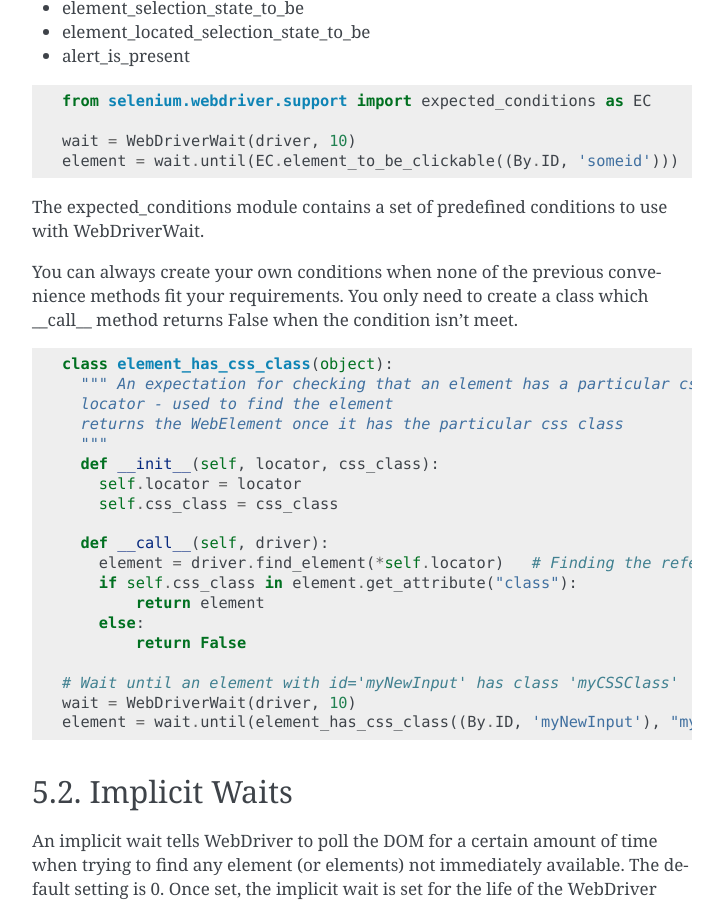
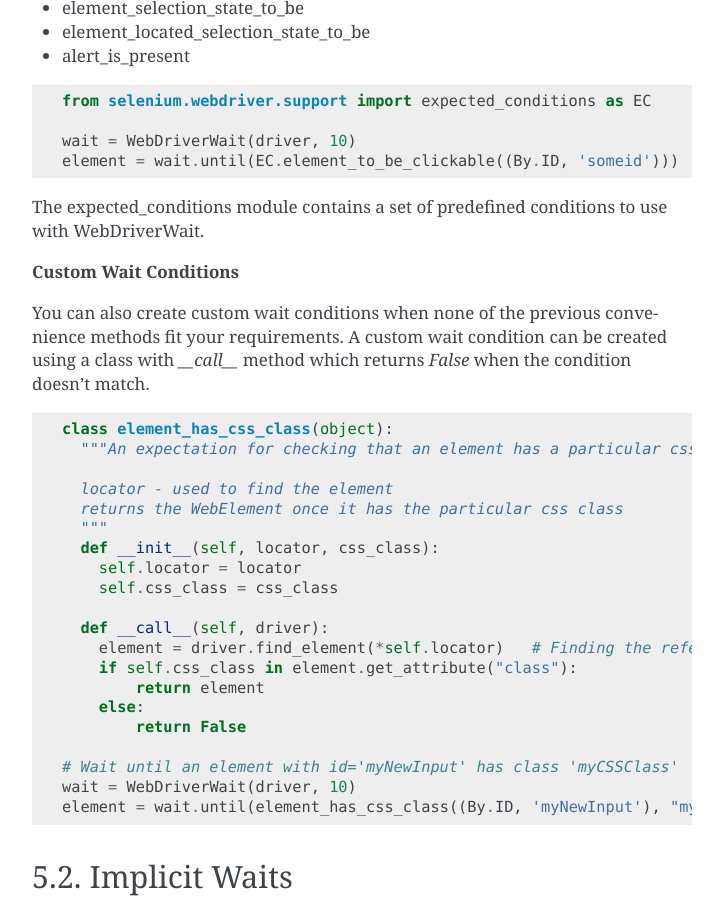
Before and after one commit to baijum/selenium-python, a Sphinx documentation site: the page built from source/waits.rst, in a window 1280 px wide and 900 px high, scrolled down 1522 px. Shown: the whole window, without its empty margins (388-1111 px from the left). Built offline with Sphinx 7.4.7, drawn with Linux system fonts in a browser that asks for light colours.

Commit message:
rephrase sentence

```diff
--- a/source/waits.rst
+++ b/source/waits.rst
@@ -90,15 +90,18 @@ own utility package for them.
 The expected_conditions module contains a set of predefined conditions
 to use with WebDriverWait.
 
-You can always create your own conditions when none of the previous convenience
-methods fit your requirements. You only need to create a class
-which __call__ method returns False when the condition isn't meet.
+**Custom Wait Conditions**
+
+You can also create custom wait conditions when none of the previous convenience
+methods fit your requirements.  A custom wait condition can be created using a class
+with `__call__` method which returns `False` when the condition doesn't match.
 
 
 ::
 
   class element_has_css_class(object):
-    """ An expectation for checking that an element has a particular css class.
+    """An expectation for checking that an element has a particular css class.
+
     locator - used to find the element
     returns the WebElement once it has the particular css class
     """
```
